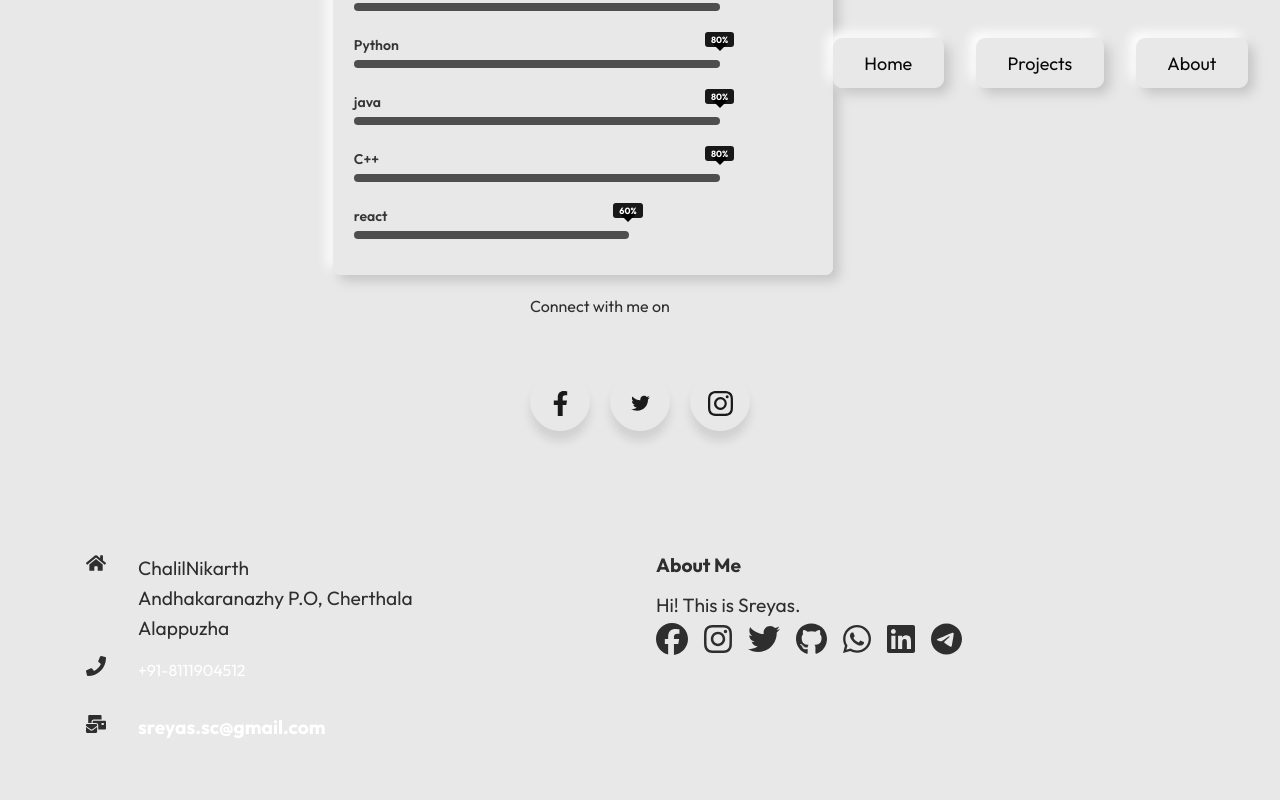
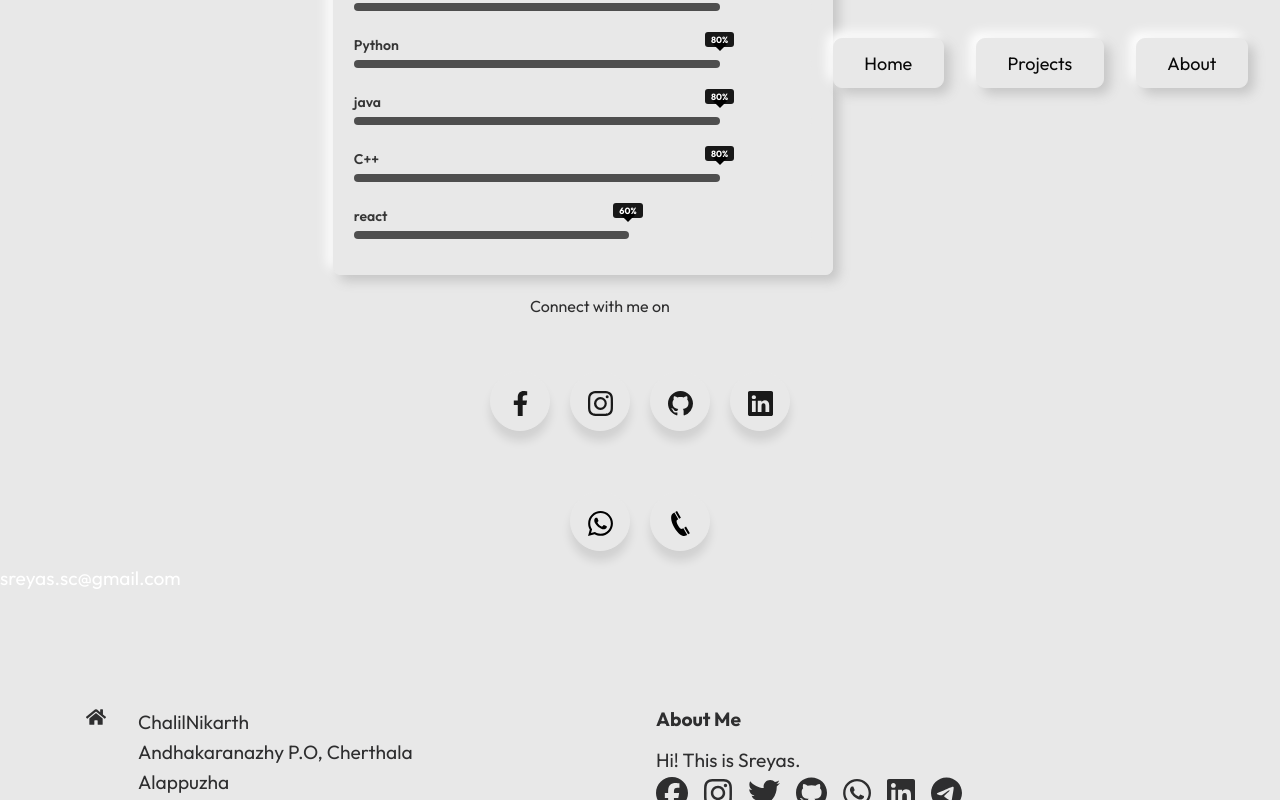
Before and after one commit to sreyas-sc/Portfolio, a React (Create React App) app: page / in a window 1280 px wide. Both pictures are taken after a click on the item "Facebook". Shown: the part 5629-6429 px from the top of the page. Built offline with nearby package versions, Linux system fonts and the light colour scheme.

Commit message:
Update HeroImg.js

```diff
--- a/src/components/HeroImg.js
+++ b/src/components/HeroImg.js
@@ -19,6 +19,8 @@ import flutterimg from "../assets/flutter-icon.png";
 import dartimg from "../assets/dart.png";
 import mysqlimg from "../assets/myimage.png";
 import githubimg from "../assets/github-icon.png";
+import {faFacebook,faTwitter,faInstagram, faGithub, faWhatsapp, faLinkedin, faTelegram} from "@fortawesome/free-brands-svg-icons";
+
 
 
 
@@ -27,33 +29,26 @@ const Heroimg = () => {
   return (
     <div className="hero">
         <div className="mask">
-            {/* <img className="into-img" src={IntroImg} alt="IntroImg"/> */}
         </div>
 
         <div className="content">
             <p className="hero .content p">Hi I'm Sreyas S</p>
-            <h1></h1>
-            <div>
-                {/* <button Link to="/project">Projects</button> */}
-                {/* <Link to="/project" className="btn">Projects</Link> */}
-            </div>
-            {/* <div class="dropcard"></div> */}
         </div>
-
-
         <div className="profile-image">
             <img src={MyImg} alt="Profile Image" className="profile-img" />
         </div>
-
         {/* About */}
-
         <div className="aboutcard">
             <div className="cardcontent">
                 <p className="cardheading">ABOUT ME</p>
                 <p className="cardpara">
                     I am a MCA graduate with a passion towards coding and web development residing in Alappuzha of kerala with 1year + experience in the IT field
                 </p>
-                <button className="btn">My Resume</button>
+                {/* <button className="btn">My Resume</button> */}
+                <button className="btn" onClick={() => window.location.href = 'https://drive.google.com/file/d/1xdVbstCrwrfwyofkWtrbIuK62irpAXXb/view?usp=sharing'}>
+  My Resume
+</button>
+
             </div>
 
         </div>
@@ -116,7 +111,7 @@ const Heroimg = () => {
 </div>
  {/* */}
 
-
+<div className='projectcontainer'>
 <div class="projectcard">
   <div class="projectcard__img"></div>
   <div class="projectcard__descr-wrapper">
@@ -161,6 +156,10 @@ const Heroimg = () => {
   </div>
 </div>
 
+</div>
+
+
+<div className='projectcontainer'>
 <div class="projectcard">
   <div class="projectcard__img"></div>
   <div class="projectcard__descr-wrapper">
@@ -183,9 +182,6 @@ const Heroimg = () => {
   </div>
 </div>
 
-{/* project 2 */}
-
-{/* <h1 className='education-heading'>Projects</h1> */}
 <div class="projectcard">
   <div class="projectcard__img"></div>
   <div class="projectcard__descr-wrapper">
@@ -206,9 +202,16 @@ const Heroimg = () => {
     </div>
   </div>
   </div>
+</div>
 
 
+
+{/* project 2 */}
+
+{/* <h1 className='education-heading'>Projects</h1> */}
+
 </div>
+
 <div>
 <p className='formore'>For more connect with me via.</p>
 
@@ -402,7 +405,7 @@ const Heroimg = () => {
       ></path>
     </svg>
   </li>
-  <li class="icon twitter">
+  {/* <li class="icon twitter">
     <span class="tooltip">Twitter</span>
     <svg
       height="1.8em"
@@ -415,7 +418,7 @@ const Heroimg = () => {
         d="M42,12.429c-1.323,0.586-2.746,0.977-4.247,1.162c1.526-0.906,2.7-2.351,3.251-4.058c-1.428,0.837-3.01,1.452-4.693,1.776C34.967,9.884,33.05,9,30.926,9c-4.08,0-7.387,3.278-7.387,7.32c0,0.572,0.067,1.129,0.193,1.67c-6.138-0.308-11.582-3.226-15.224-7.654c-0.64,1.082-1,2.349-1,3.686c0,2.541,1.301,4.778,3.285,6.096c-1.211-0.037-2.351-0.374-3.349-0.914c0,0.022,0,0.055,0,0.086c0,3.551,2.547,6.508,5.923,7.181c-0.617,0.169-1.269,0.263-1.941,0.263c-0.477,0-0.942-0.054-1.392-0.135c0.94,2.902,3.667,5.023,6.898,5.086c-2.528,1.96-5.712,3.134-9.174,3.134c-0.598,0-1.183-0.034-1.761-0.104C9.268,36.786,13.152,38,17.321,38c13.585,0,21.017-11.156,21.017-20.834c0-0.317-0.01-0.633-0.025-0.945C39.763,15.197,41.013,13.905,42,12.429"
       ></path>
     </svg>
-  </li>
+  </li> */}
   <li class="icon instagram">
     <span class="tooltip">Instagram</span>
     <svg
@@ -430,9 +433,66 @@ const Heroimg = () => {
       ></path>
     </svg>
   </li>
+  <li class="icon github">
+    <span class="tooltip">Github</span>
+    <svg
+      xmlns="http://www.w3.org/2000/svg"
+      width="16"
+      height="16"
+      fill="currentColor"
+      class="bi bi-linkedin"
+      viewBox="0 0 16 16"
+      // xml:space="preserve"
+    ><path
+    d="M8 0C3.58 0 0 3.58 0 8c0 3.54 2.29 6.53 5.47 7.59.4.07.55-.17.55-.38 0-.19-.01-.82-.01-1.49-2.01.37-2.53-.49-2.69-.94-.09-.23-.48-.94-.82-1.13-.28-.15-.68-.52-.01-.53.63-.01 1.08.58 1.23.82.72 1.21 1.87.87 2.33.66.07-.52.28-.87.51-1.07-1.78-.2-3.64-.89-3.64-3.95 0-.87.31-1.59.82-2.15-.08-.2-.36-1.02.08-2.12 0 0 .67-.21 2.2.82.64-.18 1.32-.27 2-.27s1.36.09 2 .27c1.53-1.04 2.2-.82 2.2-.82.44 1.1.16 1.92.08 2.12.51.56.82 1.27.82 2.15 0 3.07-1.87 3.75-3.65 3.95.29.25.54.73.54 1.48 0 1.07-.01 1.93-.01 2.2 0 .21.15.46.55.38A8.01 8.01 0 0 0 16 8c0-4.42-3.58-8-8-8"
+    fill="currentColor"
+  ></path>
+    </svg>
+  </li>
+  <li class="icon linkedin">
+    <span class="tooltip">Linkedin</span>
+    <svg
+      xmlns="http://www.w3.org/2000/svg"
+      width="16"
+      height="16"
+      fill="currentColor"
+      class="bi bi-linkedin"
+      viewBox="0 0 16 16"
+      // xml:space="preserve"
+    > <path
+    d="M0 1.146C0 .513.526 0 1.175 0h13.65C15.474 0 16 .513 16 1.146v13.708c0 .633-.526 1.146-1.175 1.146H1.175C.526 16 0 15.487 0 14.854zm4.943 12.248V6.169H2.542v7.225zm-1.2-8.212c.837 0 1.358-.554 1.358-1.248-.015-.709-.52-1.248-1.342-1.248S2.4 3.226 2.4 3.934c0 .694.521 1.248 1.327 1.248zm4.908 8.212V9.359c0-.216.016-.432.08-.586.173-.431.568-.878 1.232-.878.869 0 1.216.662 1.216 1.634v3.865h2.401V9.25c0-2.22-1.184-3.252-2.764-3.252-1.274 0-1.845.7-2.165 1.193v.025h-.016l.016-.025V6.169h-2.4c.03.678 0 7.225 0 7.225z"
+    fill="currentColor"
+  ></path>
+    </svg>
+  </li>
 </ul>
 
 </div>
+
+
+<div>
+  <ul class="wrapper">
+  <li class="icon whatsapp">
+    <span class="tooltip">Whatsapp</span>
+    <svg xmlns="http://www.w3.org/2000/svg" width="24" height="24" viewBox="0 0 24 24"><path d="M.057 24l1.687-6.163c-1.041-1.804-1.588-3.849-1.587-5.946.003-6.556 5.338-11.891 11.893-11.891 3.181.001 6.167 1.24 8.413 3.488 2.245 2.248 3.481 5.236 3.48 8.414-.003 6.557-5.338 11.892-11.893 11.892-1.99-.001-3.951-.5-5.688-1.448l-6.305 1.654zm6.597-3.807c1.676.995 3.276 1.591 5.392 1.592 5.448 0 9.886-4.434 9.889-9.885.002-5.462-4.415-9.89-9.881-9.892-5.452 0-9.887 4.434-9.889 9.884-.001 2.225.651 3.891 1.746 5.634l-.999 3.648 3.742-.981zm11.387-5.464c-.074-.124-.272-.198-.57-.347-.297-.149-1.758-.868-2.031-.967-.272-.099-.47-.149-.669.149-.198.297-.768.967-.941 1.165-.173.198-.347.223-.644.074-.297-.149-1.255-.462-2.39-1.475-.883-.788-1.48-1.761-1.653-2.059-.173-.297-.018-.458.13-.606.134-.133.297-.347.446-.521.151-.172.2-.296.3-.495.099-.198.05-.372-.025-.521-.075-.148-.669-1.611-.916-2.206-.242-.579-.487-.501-.669-.51l-.57-.01c-.198 0-.52.074-.792.372s-1.04 1.016-1.04 2.479 1.065 2.876 1.213 3.074c.149.198 2.095 3.2 5.076 4.487.709.306 1.263.489 1.694.626.712.226 1.36.194 1.872.118.571-.085 1.758-.719 2.006-1.413.248-.695.248-1.29.173-1.414z"/></svg>
+  </li>
+
+  <li class="icon phone">
+    <span class="tooltip">Phone</span>
+    <svg xmlns="http://www.w3.org/2000/svg" width="24" height="24" viewBox="0 0 24 24"><path d="M18.48 22.926l-1.193.658c-6.979 3.621-19.082-17.494-12.279-21.484l1.145-.637 3.714 6.467-1.139.632c-2.067 1.245 2.76 9.707 4.879 8.545l1.162-.642 3.711 6.461zm-9.808-22.926l-1.68.975 3.714 6.466 1.681-.975-3.715-6.466zm8.613 14.997l-1.68.975 3.714 6.467 1.681-.975-3.715-6.467z"/></svg>
+  </li>
+</ul>
+<ul>
+  <li className='eml'>
+  <p><a href="mailto:sreyas.sc.com">sreyas.sc@gmail.com</a></p>
+  </li>
+</ul>
+
+
+
+</div>
+
+
         {/* <div className='resume'>
         <button>
   <svg viewBox="0 0 24 24" width="24" height="24" stroke="currentColor" stroke-width="2" fill="none" stroke-linecap="round" stroke-linejoin="round" class="css-i6dzq1"><polygon points="13 2 3 14 12 14 11 22 21 10 12 10 13 2"></polygon></svg> Explore me
```
